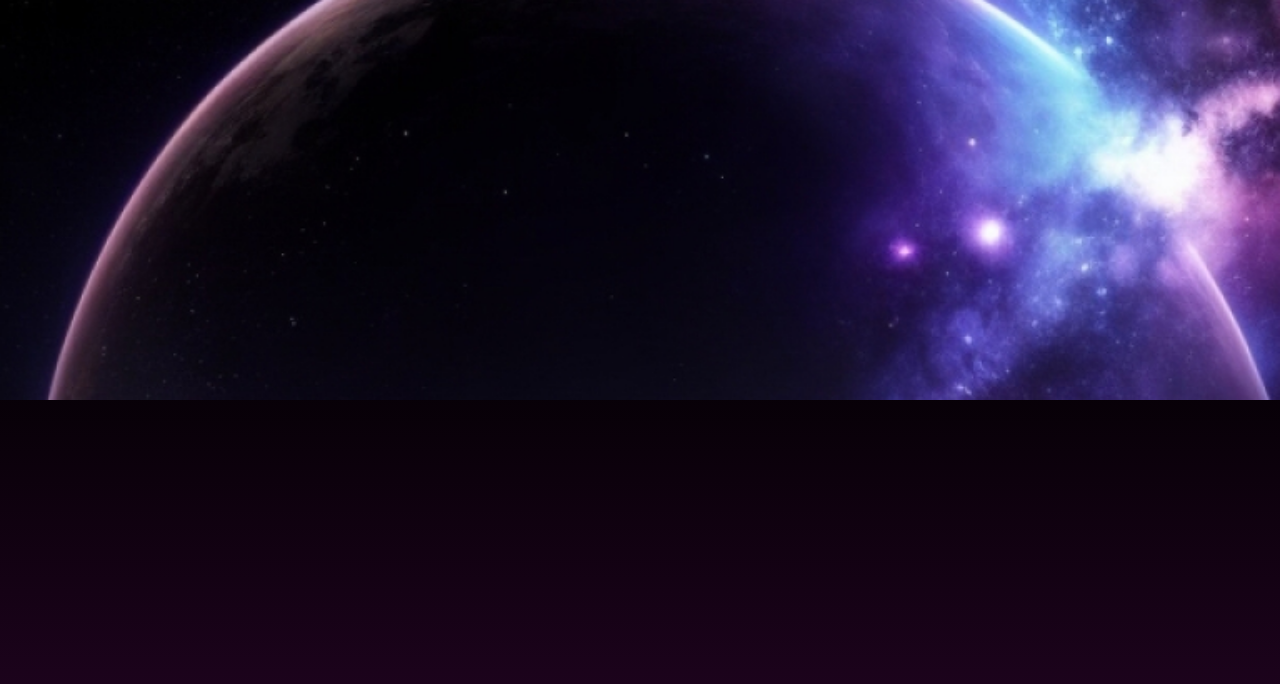
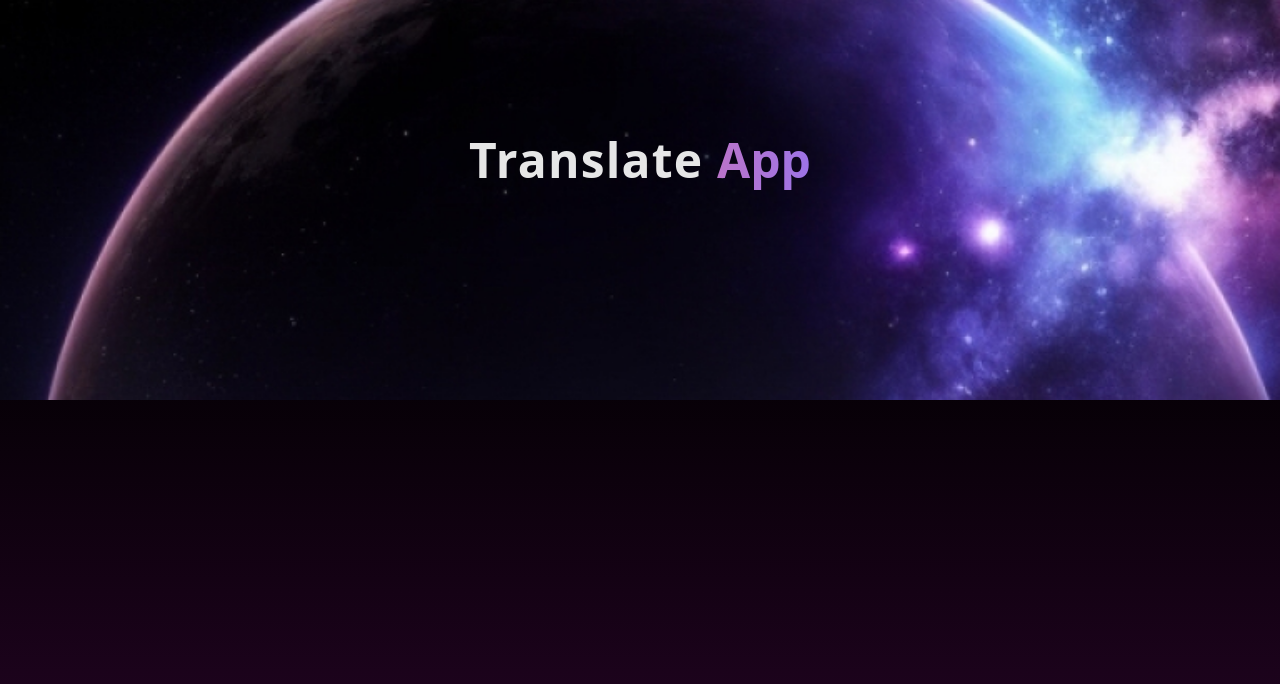
Before and after one commit to 01mehran/translate-app, a React (Vite) app: page / in a window 1280 px wide. Shown: the top 684 px of the page. Built offline with nearby package versions, Linux system fonts and the light colour scheme.

Commit message:
feat: add project title

```diff
--- a/src/Home.tsx
+++ b/src/Home.tsx
@@ -3,6 +3,17 @@ export default function Home() {
     <section className="bg-linear-to-b from-black to-purple h-dvh relative top-1/2">
       {/* bg-image */}
       <div className="md:bg-[url(./assets/images/desktop-hero-img.jpg)] bg-[url(./assets/images/mobile-hero-img.jpg)] bg-fill md:bg-cover bg-no-repeat md:h-1/2 h-1/3 bg-cover bg-top"></div>
+
+      <header className=" absolute top-20 left-1/2 transform -translate-1/2 md:top-40">
+        <h1 className="text-3xl text-white/90 tracking-wide font-bold md:text-5xl">
+          Translate{" "}
+          <span className="bg-linear-to-r from-[#ba74ca] to-[#9c73e7] bg-clip-text text-transparent tracking-normal">
+            App
+          </span>
+        </h1>
+      </header>
     </section>
   );
 }
+// #ba74ca
+// #a886e8
```
